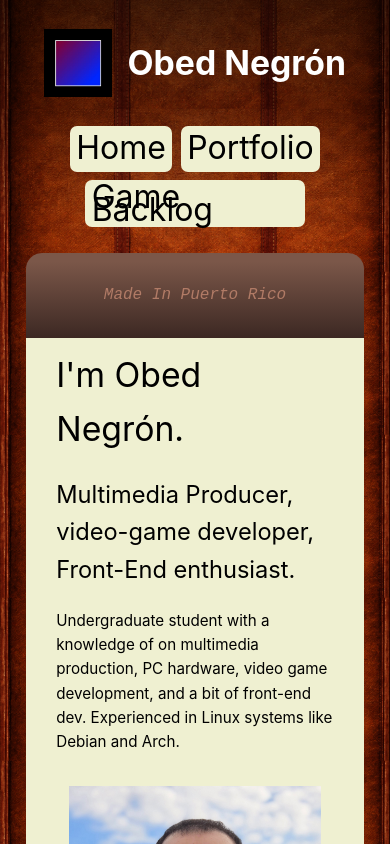
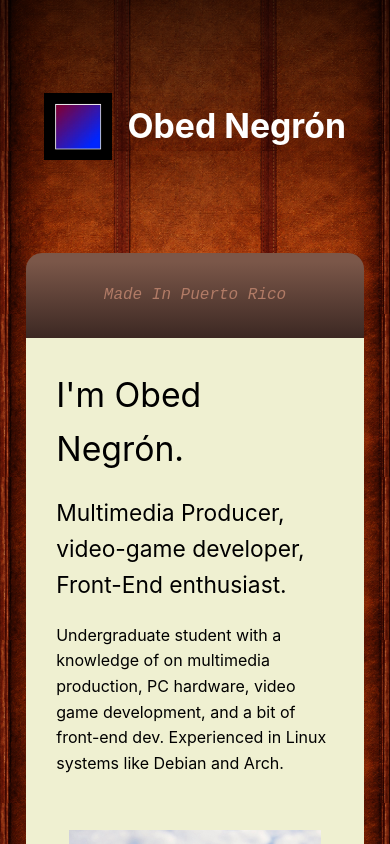
Before and after one commit to Obnpr/twilight, a Vue app in the folder twilight/: page / in a window 390 px wide. Shown: the top 844 px of the page. Built offline with nearby package versions, Linux system fonts and the light colour scheme.

Commit message:
Misc alignments and things.

```diff
--- a/twilight/src/App.vue
+++ b/twilight/src/App.vue
@@ -3,7 +3,7 @@
   import { RouterLink, RouterView } from 'vue-router'
   import viewHeader from './views/HeaderView.vue'
   import viewFooter from './views/FooterView.vue'
-  const disabledMenu = ref(true)
+  const disabledMenu = ref(false)
   /*const isMenuOpen = ref(false)*/
 </script>
 
--- a/twilight/src/components/frontPage-Start.vue
+++ b/twilight/src/components/frontPage-Start.vue
@@ -8,10 +8,10 @@
             </div>
             <div class="photo-container" >
                 <figure>
-                <img
-                src="../assets/pictures/profile-icon-1.jpg"
-                alt="A picture of Obed Negron"
-                />
+                    <img
+                    src="../assets/pictures/profile-icon-1.jpg"
+                    alt="A picture of Obed Negron"
+                    />
                 </figure>
             </div>
         </article>
@@ -53,7 +53,7 @@ img {
 @media (max-width: 500px) {
 article {
     flex-direction: column;
-    height: 80vh;
+    height: 90vh;
 }
 
 article div {
@@ -63,6 +63,12 @@ article div {
     margin-left: 0vh;
 }
 
+h2 {
+  font-size: 2.7vh;
 }
 
+p {
+  font-size: 1.9vh;
+}
+}
 </style>
--- a/twilight/src/views/HomeView.vue
+++ b/twilight/src/views/HomeView.vue
@@ -2,7 +2,6 @@
   import compoStart from '../components/frontPage-Start.vue'
   import compoLinks from '../components/frontPage-Links.vue'
   import compoSkills from '../components/frontPage-Skills.vue'
-
 </script>
 
 <template>
```
